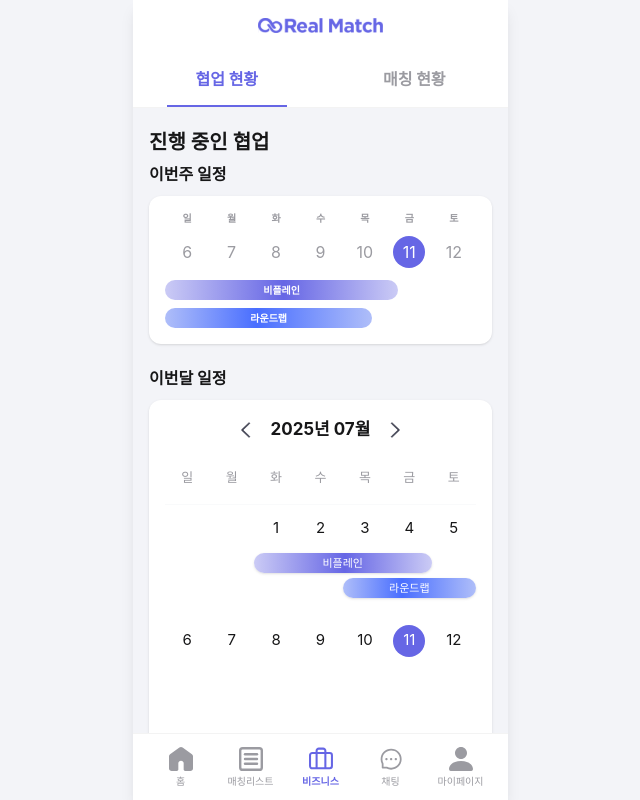
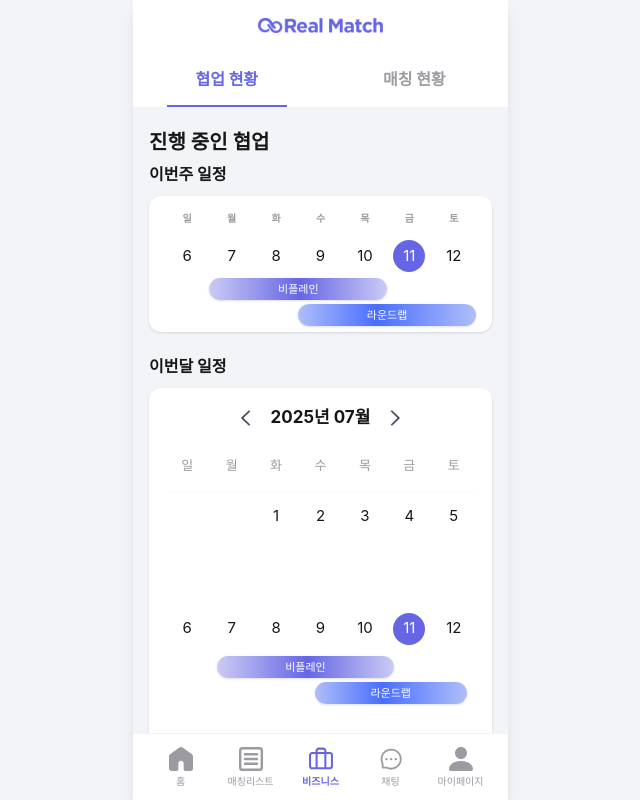
Before and after one commit to RealMatchTeam/FE, a React (Vite) app: page /calendar in a window 1280 px wide. Shown: the whole page, without its empty margins (312-952 px from the left). Built offline with nearby package versions, Linux system fonts and the light colour scheme; a web font is replaced by a local one.

Commit message:
feat: 캘린더 일정 바 위치 밒 캠페인 카드 라우팅 수정

```diff
--- a/src/routes/_main/_business/components/CampaignCard.tsx
+++ b/src/routes/_main/_business/components/CampaignCard.tsx
@@ -1,3 +1,4 @@
+import { useNavigate } from "@tanstack/react-router";
 import BrandLogo from "../../../../assets/brand-logo.png";
 import ArrowRight from "../../../../assets/icon/arrow-right.svg";
 import SearchIcon from "../../../../assets/icon/search.svg";
@@ -20,7 +21,7 @@
   logo,
   showButton = true,
 }: CampaignCardProps) {
-  const BUTTON_WIDTH = '280px';
+  const navigate = useNavigate();
 
   // 로고 컴포넌트
   const Logo = (
@@ -35,10 +36,7 @@
 
   return (
     <Card image={Logo}>
-      <div
-        className="flex flex-col h-[72px] justify-between"
-        style={{ width: BUTTON_WIDTH }}
-      >
+      <div className="flex flex-col flex-1 gap-2 min-w-0">
         {/* 브랜드 + 제목/날짜 */}
         <div className="flex flex-col w-full">
           <div className="flex items-center gap-1">
@@ -51,8 +49,8 @@
               {title}
             </p>
             <div className="flex flex-col items-end text-[10px] text-text-gray3 leading-tight ml-2 flex-shrink-0">
-              <span>{startDate}.25</span>
-              <span>{endDate}.25</span>
+              <span>{startDate}</span>
+              <span>{endDate}</span>
             </div>
           </div>
         </div>
@@ -60,13 +58,20 @@
         {/* 캠페인 보기 버튼 */}
         {showButton && (
           <button
-            className="relative flex items-center justify-center bg-[#EBEEFB] rounded-[6px] transition-colors hover:bg-[#DEE2F5]"
-            style={{ width: BUTTON_WIDTH, height: '50px' }}
+          onClick={() => navigate({ to: "/campaign" })}
+            className="
+              flex items-center justify-center
+              w-full max-w-[221px] h-[30px]
+              gap-2 px-4 py-[5px]
+              bg-[#EBEEFB] rounded-[6px]
+              transition-colors hover:bg-[#DEE2F5]
+              mt-1
+            "
           >
             <img
               src={SearchIcon}
               alt="돋보기"
-              className="absolute left-[12px] w-3.5 h-3.5 object-contain"
+              className="w-3.5 h-3.5 object-contain"
             />
             <span className="text-[13px] font-medium text-text-black">
               캠페인 보기
--- a/src/routes/_main/_business/components/MonthlyCalendar.tsx
+++ b/src/routes/_main/_business/components/MonthlyCalendar.tsx
@@ -53,15 +53,15 @@
         </div>
 
         {/* 일정 바 */}
-        <div className="absolute top-[85px] left-0 w-full pointer-events-none">
+        <div className="absolute top-[200px] left-0 w-full pointer-events-none">
           {/* 비플레인 */}
           <div
             className="absolute flex items-center justify-center text-[11px] text-white shadow-sm bg-grad-1"
             style={{
-              left: "28.57%",
+              left: "16.57%",
               width: "57.14%",
-              height: "20px",
-              borderRadius: "20px",
+              height: "22px",
+              borderRadius: "11px",
               top: "0px",
             }}
           >
@@ -72,11 +72,11 @@
           <div
             className="absolute flex items-center justify-center text-[11px] text-white shadow-sm bg-grad-2"
             style={{
-              left: "57.14%",
-              width: "42.85%",
-              height: "20px",
-              borderRadius: "20px",
-              top: "25px",
+              left: "48.14%",
+              width: "48.85%",
+              height: "22px",
+              borderRadius: "11px",
+              top: "26px",
             }}
           >
             라운드랩
--- a/src/routes/_main/_business/components/WeeklyCalendar.tsx
+++ b/src/routes/_main/_business/components/WeeklyCalendar.tsx
@@ -4,7 +4,7 @@
   const dates = [6, 7, 8, 9, 10, 11, 12];
 
   return (
-    <div className="flex flex-col gap-3 p-4 bg-white rounded-xl shadow-sm">
+    <div className="flex flex-col gap-3 p-4 bg-white rounded-xl shadow-sm relative">
       {/* 요일 */}
       <div className="grid grid-cols-7 text-center text-callout2 text-text-gray3">
         {WEEK_DAYS.map((day) => (
@@ -12,31 +12,50 @@
         ))}
       </div>
 
-      {/* 날짜 */}
-      <div className="grid grid-cols-7 gap-y-2 text-center">
+      {/* 날짜 그리드 */}
+      <div className="grid grid-cols-7 text-center mb-10">
         {dates.map((date) => (
+          <div key={date} className="h-10 flex items-center justify-center">
             <div
-            key={date}
-            className={`flex items-center justify-center w-8 h-8 mx-auto rounded-full ${
+              className={`flex items-center justify-center w-8 h-8 rounded-full text-[15px] ${
                 date === 11
                   ? "bg-core-1 text-white"
-                : "text-text-gray3"
+                  : "text-text-black"
               }`}
             >
               {date}
             </div>
+          </div>
         ))}
       </div>
 
-      {/* 일정 */}
-      <div className="flex flex-col gap-2">
+      {/* 일정 바 컨테이너 */}
+      <div className="absolute top-[82px] left-4 right-4 pointer-events-none">
         {/* 비플레인 */}
-        <div className="w-3/4 py-1 text-center text-callout2 text-white rounded-full bg-grad-1">
+        <div
+          className="absolute flex items-center justify-center text-[11px] text-white shadow-sm bg-grad-1"
+          style={{
+            left: "14.28%",
+            width: "57.14%",
+            height: "22px",
+            borderRadius: "11px",
+            top: "0px",
+          }}
+        >
           비플레인
         </div>
 
         {/* 라운드랩 */}
-        <div className="w-2/3 py-1 text-center text-callout2 text-white rounded-full bg-grad-2">
+        <div
+          className="absolute flex items-center justify-center text-[11px] text-white shadow-sm bg-grad-2"
+          style={{
+            left: "42.85%",
+            width: "57.14%",
+            height: "22px",
+            borderRadius: "11px",
+            top: "26px",
+          }}
+        >
           라운드랩
         </div>
       </div>
```
Lines whose indentation alone changed are shown as unchanged.
